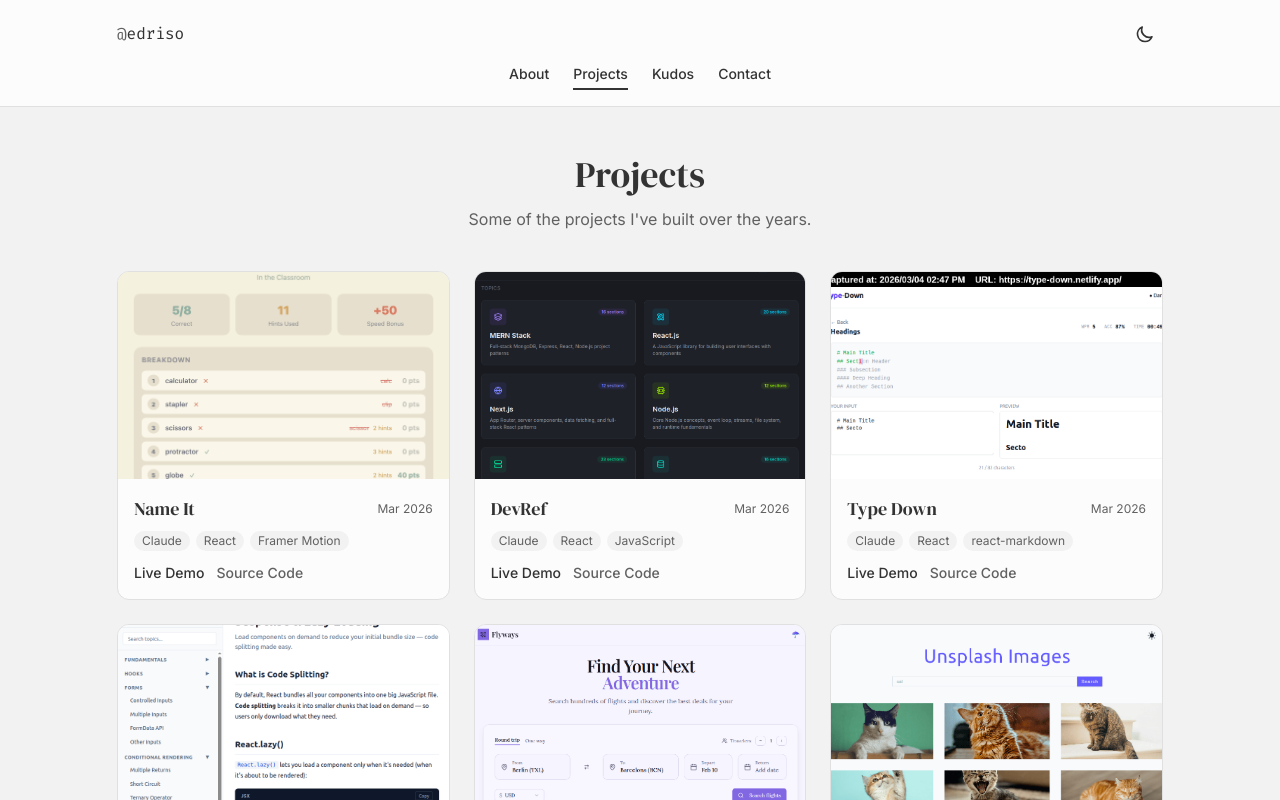
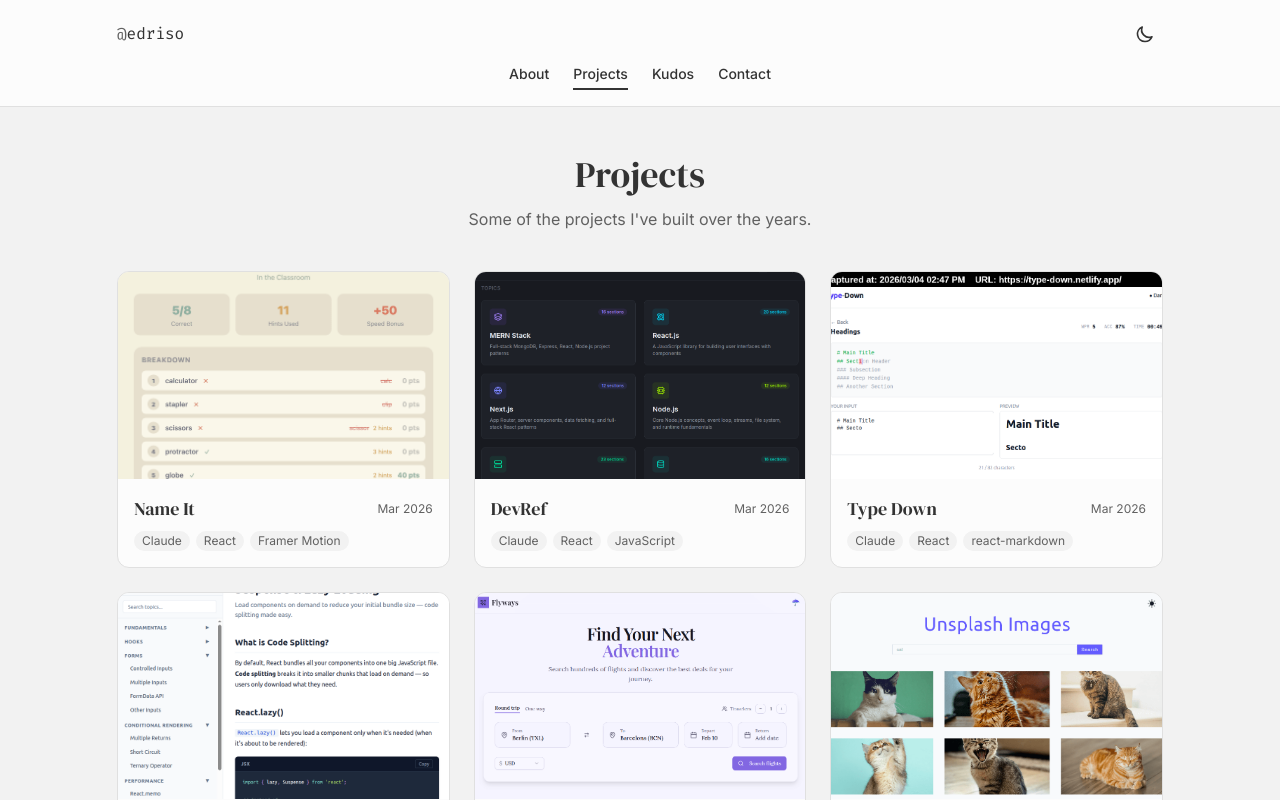
Before and after one commit to edriso/portfolio, a React (Vite) app: page /projects in a window 1280 px wide. Shown: the top 800 px of the page. Built offline with nearby package versions, Linux system fonts and the light colour scheme.

Commit message:
make project cards fully clickable links to GitHub repos
Replace individual demo/source links with a single clickable card linking
to the repo. Rename data field from code/demo to repo.

```diff
--- a/src/components/ProjectCard.jsx
+++ b/src/components/ProjectCard.jsx
@@ -4,7 +4,12 @@ function ProjectCard({ project }) {
   const [loaded, setLoaded] = useState(false);
 
   return (
-    <article className="group flex flex-col rounded-xl overflow-hidden bg-surface border border-border transition-all duration-300 hover:shadow-lg">
+    <a
+      href={project.repo}
+      target="_blank"
+      rel="noopener noreferrer"
+      className="group flex flex-col rounded-xl overflow-hidden bg-surface border border-border transition-all duration-300 hover:shadow-lg"
+    >
       <div className="relative aspect-[16/10] overflow-hidden">
         <div className={`absolute inset-0 shimmer ${loaded ? 'hidden' : ''}`} />
         <img
@@ -24,7 +29,7 @@ function ProjectCard({ project }) {
           <span className="text-xs text-muted">{project.date}</span>
         </div>
 
-        <div className="flex flex-wrap gap-1.5 mb-3">
+        <div className="flex flex-wrap gap-1.5">
           {project.tags.map((tag) => (
             <span
               key={tag}
@@ -34,29 +39,8 @@ function ProjectCard({ project }) {
             </span>
           ))}
         </div>
-
-        <div className="flex gap-3 mt-auto">
-          {project.demo && (
-            <a
-              href={project.demo}
-              target="_blank"
-              rel="noopener noreferrer"
-              className="text-sm font-medium text-primary hover:underline"
-            >
-              Live Demo
-            </a>
-          )}
-          <a
-            href={project.code}
-            target="_blank"
-            rel="noopener noreferrer"
-            className="text-sm font-medium text-muted hover:text-foreground"
-          >
-            Source Code
-          </a>
-        </div>
       </div>
-    </article>
+    </a>
   );
 }
 
--- a/src/data/projects.js
+++ b/src/data/projects.js
@@ -18,8 +18,7 @@ const projects = [
   {
     id: 17,
     title: 'Name It',
-    demo: 'https://name-it-in-english.netlify.app',
-    code: 'https://github.com/edriso/name-it',
+    repo: 'https://github.com/edriso/name-it',
     img: getImage('name-it.png'),
     tags: ['Claude', 'React', 'Framer Motion'],
     date: 'Mar 2026',
@@ -27,8 +26,7 @@ const projects = [
   {
     id: 16,
     title: 'DevRef',
-    demo: 'https://dev-ref.netlify.app',
-    code: 'https://github.com/edriso/dev-ref',
+    repo: 'https://github.com/edriso/dev-ref',
     img: getImage('dev-ref.png'),
     tags: ['Claude', 'React', 'JavaScript'],
     date: 'Mar 2026',
@@ -36,8 +34,7 @@ const projects = [
   {
     id: 15,
     title: 'Type Down',
-    demo: 'https://type-down.netlify.app',
-    code: 'https://github.com/edriso/type-down',
+    repo: 'https://github.com/edriso/type-down',
     img: getImage('type-down.png'),
     tags: ['Claude', 'React', 'react-markdown'],
     date: 'Mar 2026',
@@ -45,8 +42,7 @@ const projects = [
   {
     id: 14,
     title: 'React Notes',
-    demo: 'https://react-course-notes.netlify.app',
-    code: 'https://github.com/edriso/react-course-notes',
+    repo: 'https://github.com/edriso/react-course-notes',
     img: getImage('react-course-notes.png'),
     tags: ['Claude', 'React'],
     date: 'Feb 2026',
@@ -54,8 +50,7 @@ const projects = [
   {
     id: 13,
     title: 'Flyways',
-    demo: 'https://flyways-spotter.netlify.app',
-    code: 'https://github.com/edriso/flyways',
+    repo: 'https://github.com/edriso/flyways',
     img: getImage('flyways.png'),
     tags: ['React', 'React Query', 'TanStack Router', 'shadcn', 'Recharts'],
     date: 'Jan 2026',
@@ -63,8 +58,7 @@ const projects = [
   {
     id: 12,
     title: 'Unsplash Images',
-    demo: 'https://roaring-panda-fa2d04.netlify.app',
-    code: 'https://github.com/edriso/react-unsplash-images',
+    repo: 'https://github.com/edriso/react-unsplash-images',
     img: getImage('unsplash-images.png'),
     tags: ['React', 'React Query', 'Axios'],
     date: 'Jan 2026',
@@ -72,8 +66,7 @@ const projects = [
   {
     id: 11,
     title: 'Waddda',
-    demo: 'https://youtu.be/GuwuUd3l59w',
-    code: 'https://github.com/edriso/waddda',
+    repo: 'https://github.com/edriso/waddda',
     img: getImage('waddda.png'),
     tags: ['React', 'TypeScript', 'Laravel'],
     date: 'Nov 2025',
@@ -81,8 +74,7 @@ const projects = [
   {
     id: 10,
     title: 'One Lesson Up',
-    demo: 'https://onelessonup.com',
-    code: 'https://github.com/edriso/one-lesson-up',
+    repo: 'https://github.com/edriso/one-lesson-up',
     img: getImage('one-lesson-up.png'),
     tags: ['Laravel', 'Vue.js'],
     date: 'Sep 2025',
@@ -90,8 +82,7 @@ const projects = [
   {
     id: 9,
     title: 'I forgot to say sorry',
-    demo: 'https://edriso.github.io/i-forgot-to-say-sorry',
-    code: 'https://github.com/edriso/i-forgot-to-say-sorry',
+    repo: 'https://github.com/edriso/i-forgot-to-say-sorry',
     img: getImage('i-forgot-to-say-sorry.png'),
     tags: ['JavaScript', 'html-to-image'],
     date: 'Aug 2025',
@@ -99,8 +90,7 @@ const projects = [
   {
     id: 8,
     title: 'Grow and Let Go',
-    demo: 'https://edriso.github.io/grow-and-let-go',
-    code: 'https://github.com/edriso/grow-and-let-go',
+    repo: 'https://github.com/edriso/grow-and-let-go',
     img: getImage('grow-and-let-go.png'),
     tags: ['JavaScript', 'Cursor AI'],
     date: 'Aug 2025',
@@ -108,8 +98,7 @@ const projects = [
   {
     id: 7,
     title: 'Munajaa',
-    demo: 'https://edriso.github.io/munajaa',
-    code: 'https://github.com/edriso/munajaa',
+    repo: 'https://github.com/edriso/munajaa',
     img: getImage('munajaa.png'),
     tags: ['JavaScript', 'Cursor AI'],
     date: 'Aug 2025',
@@ -117,8 +106,7 @@ const projects = [
   {
     id: 6,
     title: 'Grateful Heart',
-    demo: 'https://edriso.github.io/grateful-heart',
-    code: 'https://github.com/edriso/grateful-heart',
+    repo: 'https://github.com/edriso/grateful-heart',
     img: getImage('grateful-heart.png'),
     tags: ['JavaScript', 'Cursor AI'],
     date: 'Jul 2025',
@@ -126,8 +114,7 @@ const projects = [
   {
     id: 5,
     title: 'Number Ninjas',
-    demo: 'https://number-little-ninjas.netlify.app',
-    code: 'https://github.com/edriso/number-ninjas',
+    repo: 'https://github.com/edriso/number-ninjas',
     img: getImage('number-ninjas.png'),
     tags: ['React', 'i18n-react', 'JavaScript'],
     date: 'Dec 2023',
@@ -135,8 +122,7 @@ const projects = [
   {
     id: 4,
     title: 'Weather App',
-    demo: 'https://weather-app-4q9w.onrender.com',
-    code: 'https://github.com/edriso/weatherapp',
+    repo: 'https://github.com/edriso/weatherapp',
     img: getImage('weather-app.png'),
     tags: ['Node', 'Express', 'EJS'],
     date: 'Jul 2022',
@@ -144,8 +130,7 @@ const projects = [
   {
     id: 3,
     title: 'Cup of That',
-    demo: 'https://cupofthat.netlify.app',
-    code: 'https://github.com/edriso/cupofthat',
+    repo: 'https://github.com/edriso/cupofthat',
     img: getImage('cup-of-that.png'),
     tags: ['Vue'],
     date: 'Apr 2021',
@@ -153,8 +138,7 @@ const projects = [
   {
     id: 2,
     title: 'Fancy Quiz',
-    demo: 'https://fancy-quiz-app.web.app',
-    code: 'https://github.com/edriso/fancy-quiz-app',
+    repo: 'https://github.com/edriso/fancy-quiz-app',
     img: getImage('fancy-quiz.png'),
     tags: ['Vue', 'Bootstrap Vue'],
     date: 'Jan 2021',
@@ -162,8 +146,7 @@ const projects = [
   {
     id: 1,
     title: 'Easybank',
-    demo: 'https://edriso.github.io/easybank',
-    code: 'https://github.com/edriso/easybank',
+    repo: 'https://github.com/edriso/easybank',
     img: getImage('easybank.png'),
     tags: ['Frontend Mentor', 'SASS'],
     date: 'Jan 2021',
```
